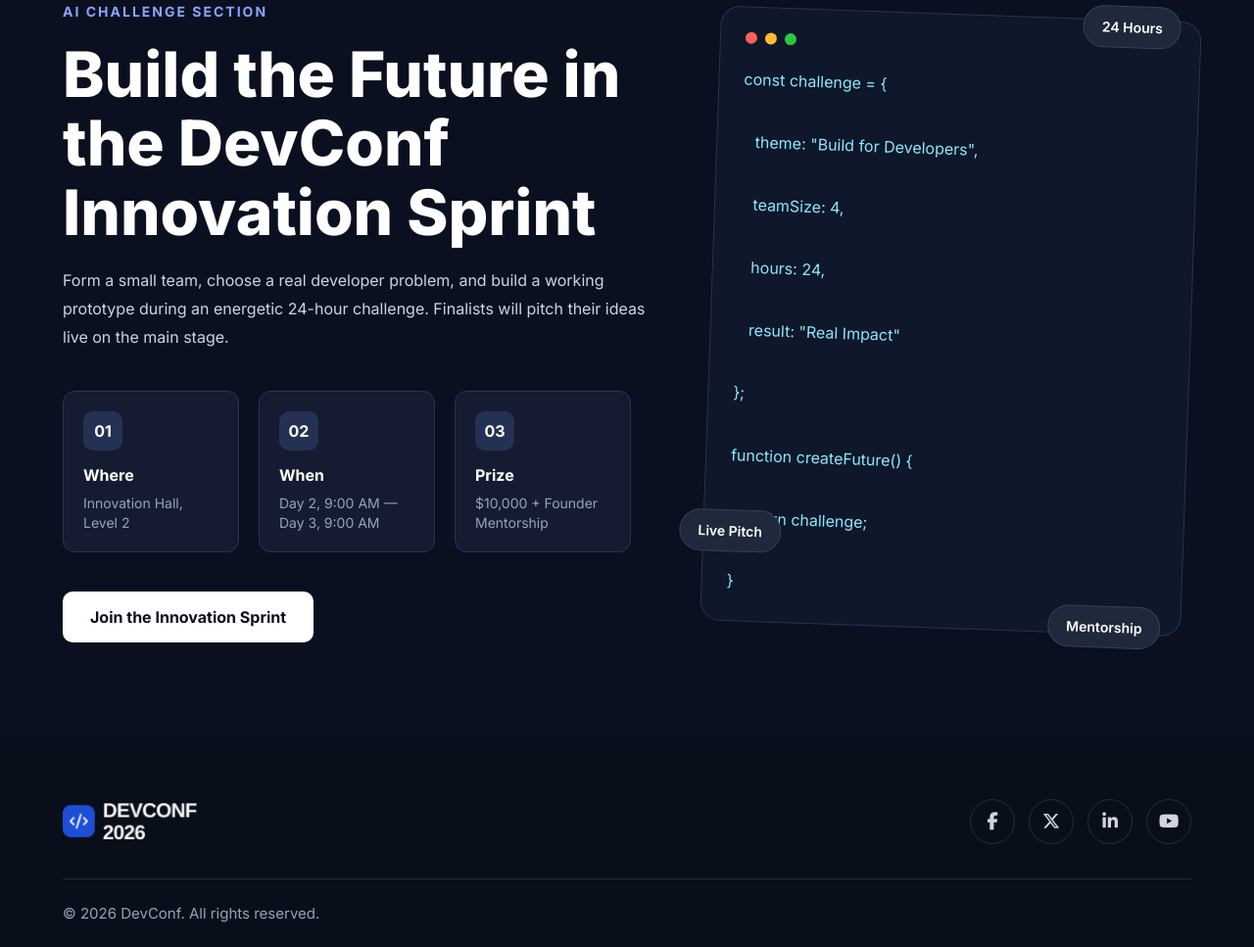
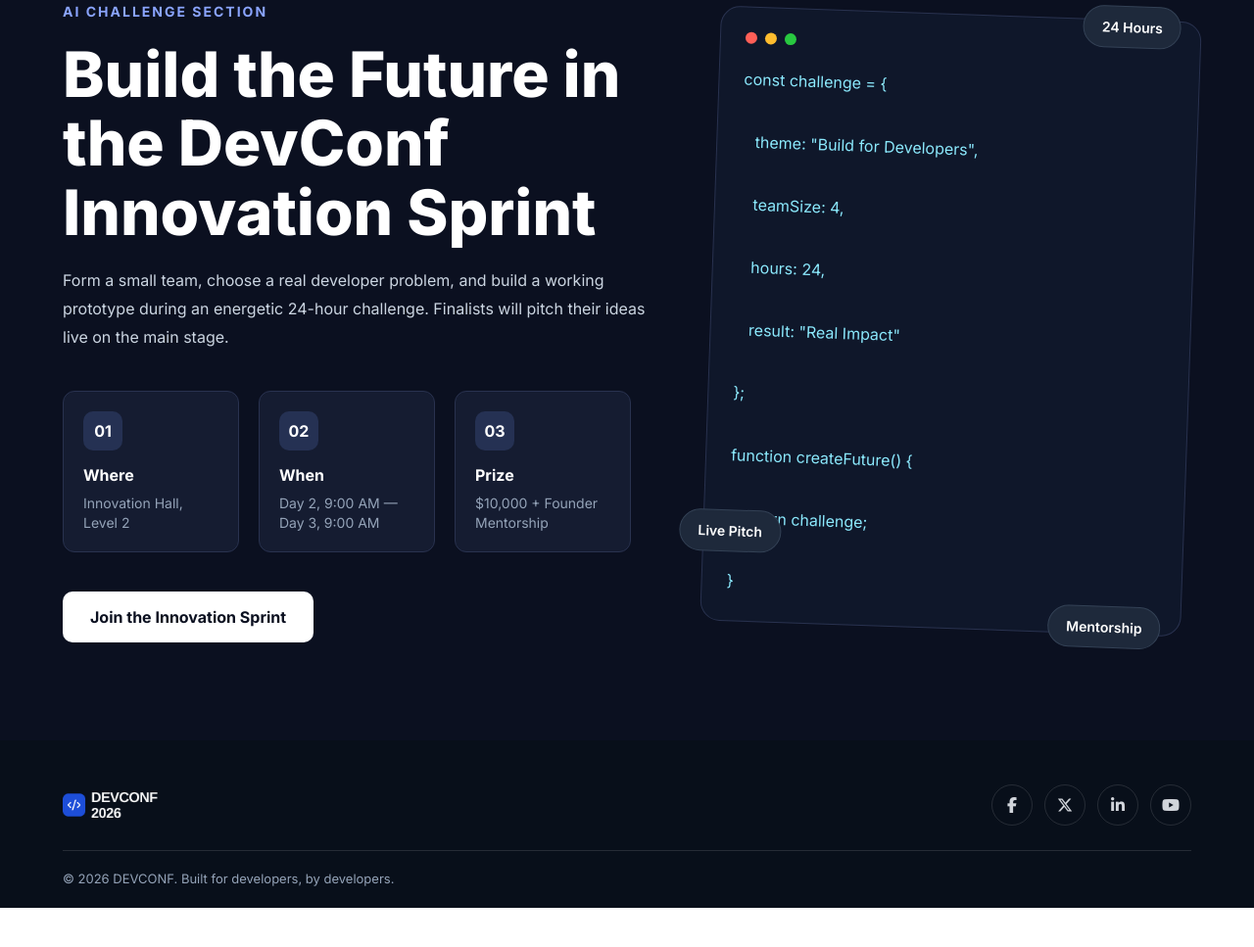
Before and after one commit to Adiba-Khan-Saima/devconf-2026, a plain HTML site: page index.html in a window 1280 px wide. Shown: the part 2783-3750 px from the top of the page at 98% size. After the commit the page ends 3710 px from the top, so only its background shows below. Drawn offline with Linux system fonts and the light colour scheme.

Commit message:
Footer design done

```diff
--- a/index.html
+++ b/index.html
@@ -360,7 +360,7 @@ function createFuture() {
         <hr>
 
         <p class="footer-text">
-            © 2026 DevConf. All rights reserved.
+            © 2026 DEVCONF. Built for developers, by developers.
         </p>
 
     </div>
--- a/style.css
+++ b/style.css
@@ -506,29 +506,30 @@ body{
 
 .footer{
     background:#080f1a;
-    padding:60px 0 25px;
+    padding:45px 0 20px;
 }
 
 .footer-top{
     display:flex;
     justify-content:space-between;
     align-items:center;
-    margin-bottom:35px;
+    margin-bottom:25px;
 }
 
 .footer-logo{
-    height:45px;
+    height:32px;
     width:auto;
+    display:block;
 }
 
 .footer-social{
     display:flex;
-    gap:14px;
+    gap:12px;
 }
 
 .footer-social a{
-    width:46px;
-    height:46px;
+    width:42px;
+    height:42px;
 
     display:flex;
     align-items:center;
@@ -537,27 +538,28 @@ body{
     border:1px solid rgba(255,255,255,0.12);
     border-radius:50%;
 
+    text-decoration:none;
     color:#d1d5db;
-    text-decoration:none;
-    font-size:18px;
+    font-size:16px;
 
-    transition:0.3s ease;
+    transition:all 0.3s ease;
 }
 
 .footer-social a:hover{
     background:#3461ff;
     border-color:#3461ff;
-    color:white;
+    color:#ffffff;
     transform:translateY(-3px);
 }
 
 .footer hr{
     border:none;
     border-top:1px solid rgba(255,255,255,0.12);
-    margin-bottom:25px;
+    margin-bottom:18px;
 }
 
 .footer-text{
     color:#94a3b8;
-    font-size:15px;
+    font-size:13px;
+    line-height:1.6;
 }
```
